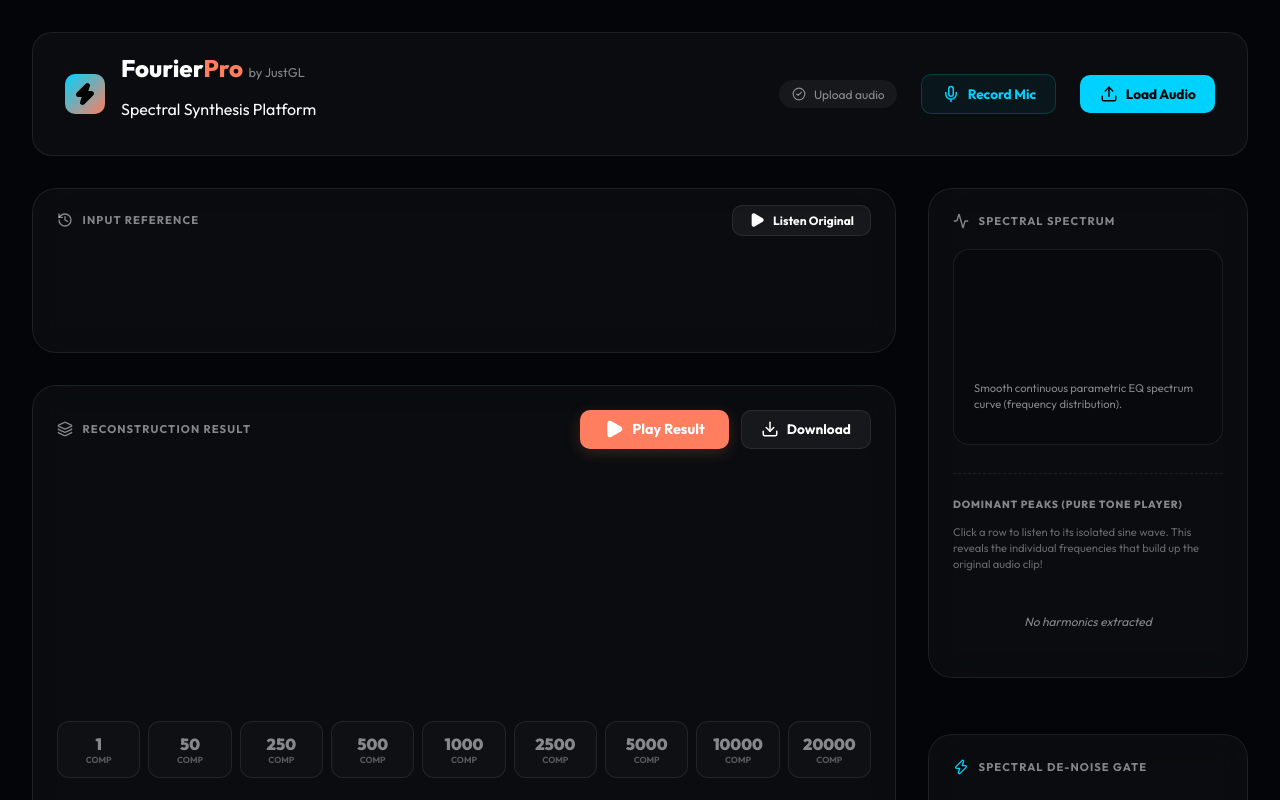
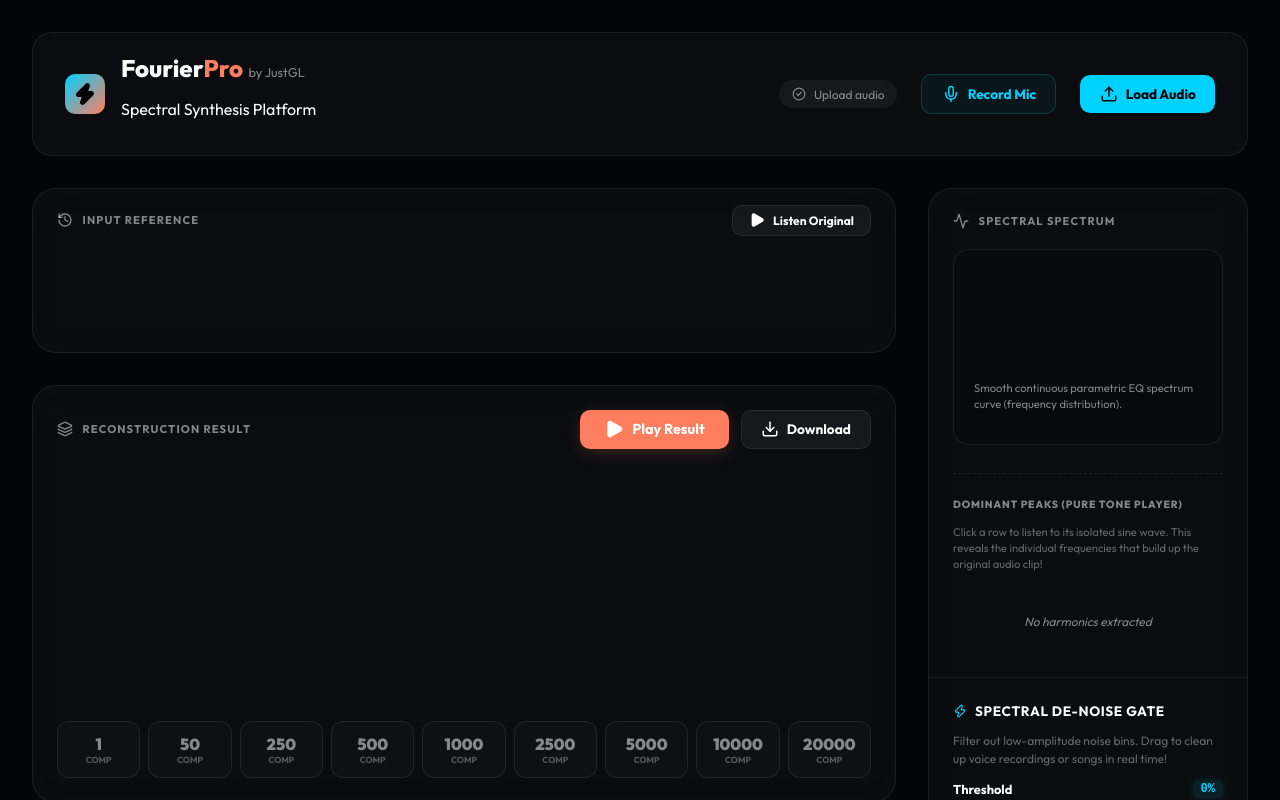
Before and after one commit to thecapibara/fourierpro, a React (Vite) app: page / in a window 1280 px wide. Shown: the top 800 px of the page. Built offline with nearby package versions, Linux system fonts and the light colour scheme.

Commit message:
fix(layout): consolidate sidecards and prevent left panel empty gap stretching

```diff
--- a/src/App.css
+++ b/src/App.css
@@ -86,6 +86,7 @@
     display: grid;
     grid-template-columns: 1fr 320px;
     gap: 2rem;
+    align-items: start;
 }
 
 .header-actions {
@@ -1009,6 +1010,36 @@
 }
 
 /* Spectral De-noise Gate */
+.card-divider {
+    height: 1px;
+    background: rgba(255, 255, 255, 0.08);
+    margin: 1.5rem -1.5rem;
+}
+
+.noise-gate-section-mini {
+    display: flex;
+    flex-direction: column;
+    gap: 0.75rem;
+}
+
+.noise-gate-section-mini .mini-desc {
+    font-size: 0.75rem;
+    color: var(--text-secondary);
+    line-height: 1.5;
+    margin: 0;
+}
+
+.mini-title-flex {
+    display: flex;
+    align-items: center;
+    gap: 0.5rem;
+    font-size: 0.85rem;
+    font-weight: 700;
+    text-transform: uppercase;
+    letter-spacing: 0.05em;
+    color: #fff;
+}
+
 .noise-gate-container {
     padding: 1.25rem;
     display: flex;
--- a/src/App.jsx
+++ b/src/App.jsx
@@ -366,16 +366,14 @@
                                 <div className="empty-state-mini">No harmonics extracted</div>
                             )}
                         </div>
-                    </div>
 
-                    <div className="card side-card" style={{ marginTop: '1.5rem' }}>
-                        <div className="card-header">
-                            <div className="title">
-                                <Zap size={16} className="text-blue" />
+                        <div className="card-divider"></div>
+
+                        <div className="noise-gate-section-mini">
+                            <div className="mini-title-flex">
+                                <Zap size={14} className="text-blue" />
                                 <span>Spectral De-noise Gate</span>
                             </div>
-                        </div>
-                        <div className="noise-gate-container">
                             <p className="mini-desc">Filter out low-amplitude noise bins. Drag to clean up voice recordings or songs in real time!</p>
 
                             <div className="slider-wrapper">
```
